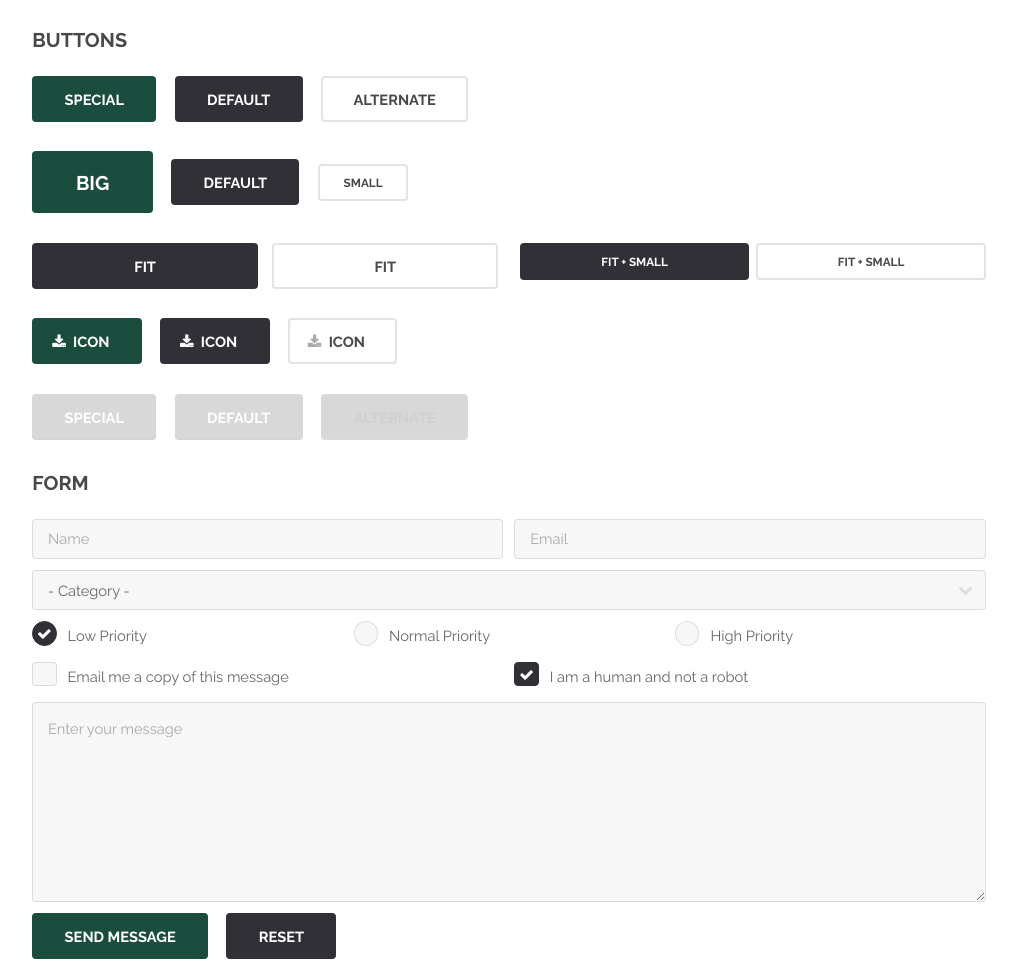
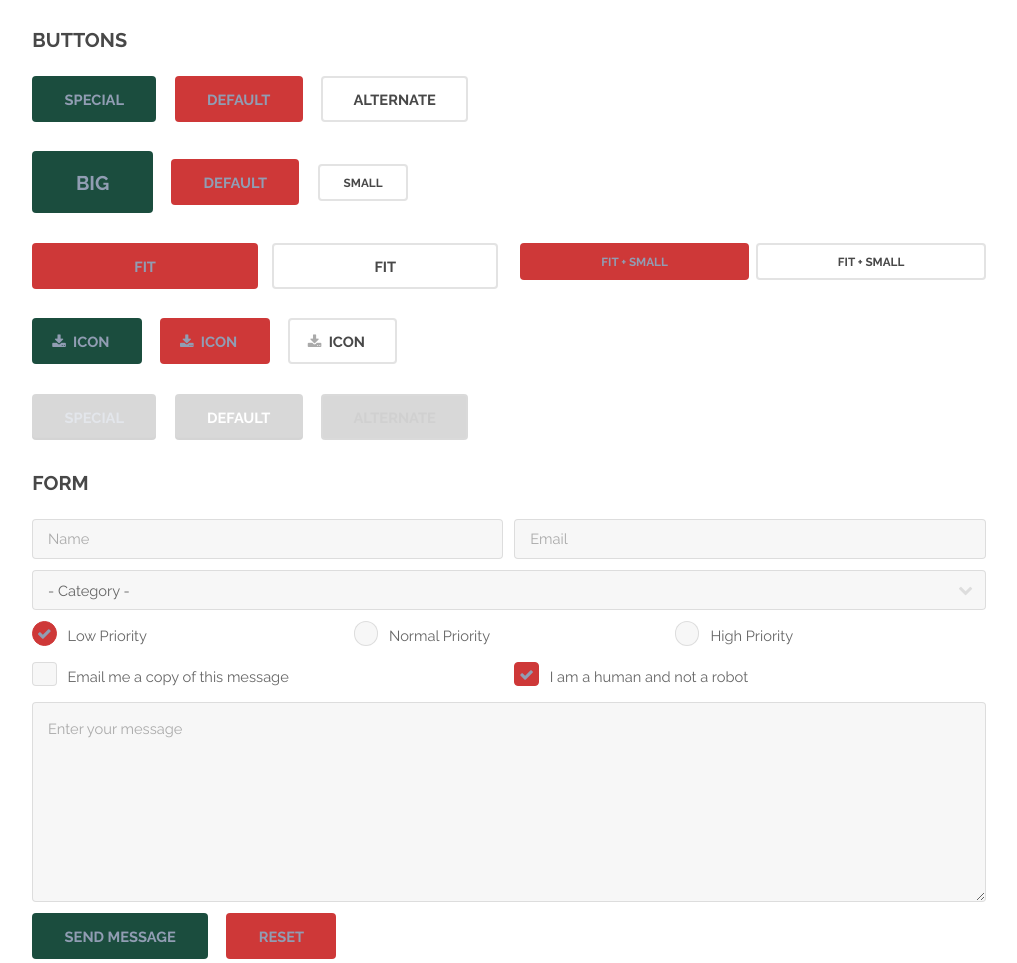
Before and after one commit to aldenshiverick/Morgapp, a plain HTML site: page elements.html in a window 1280 px wide. Shown: the part 3202-4165 px from the top of the page, without its empty margins (131-1148 px from the left). Drawn offline with Linux system fonts and the light colour scheme.

Commit message:
Update main.css

```diff
--- a/assets/css/main.css
+++ b/assets/css/main.css
@@ -7,7 +7,10 @@
 	Released for free under the Creative Commons Attribution 3.0 license (templated.co/license)
 */
 body {
-	--accentcolor: #1B4D3E;
+	--accentcolor: #1B4D3E;  /* main button color*/
+	--mainColor: #ce3838;
+	--buttonHover: #384e47;
+	--buttonText: #919db3;
 }
 
 /* Reset */
@@ -1813,9 +1816,11 @@ body {
 		-webkit-transition: background-color 0.2s ease-in-out, color 0.2s ease-in-out;
 		-ms-transition: background-color 0.2s ease-in-out, color 0.2s ease-in-out;
 		transition: background-color 0.2s ease-in-out, color 0.2s ease-in-out;
-		background-color: #323037;
+		/* background-color: #323037; */
+		background-color: var(--mainColor);
 		border-radius: 4px;
-		color: #ffffff !important;
+		/* color: #ffffff !important; */
+		color: var(--buttonText) !important;
 		border: 0;
 		cursor: pointer;
 		display: inline-block;
@@ -1948,7 +1953,8 @@ body {
 		.button.special {
 			/* background-color: #f32853; */
 			background-color: var(--accentcolor);
-			color: #ffffff !important;
+			/* color: #ffffff !important; */
+			color: var(--buttonText) !important;
 		}
 
 			input[type="submit"].special:hover,
@@ -2229,9 +2235,12 @@ body {
 		input[type="checkbox"]:checked + label:before,
 		input[type="radio"]:checked + label:before {
 			content: '\f00c';
-			background: #323037;
-			border-color: #323037;
-			color: #ffffff;
+			/* background: #323037; */
+			background: var(--mainColor);
+			/* border-color: #323037; */
+			border-color: var(--mainColor);
+			/* color: #ffffff; */
+			color: var(--buttonText);
 		}
 
 		input[type="checkbox"]:focus + label:before,
@@ -2754,7 +2763,8 @@ body {
 			}
 
 				.wrapper.style3 header.major h2 {
-					color: #ffffff;
+					/* color: #ffffff; */
+					color: var(--buttonText);
 				}
 
 				@media screen and (max-width: 1280px) {
```
